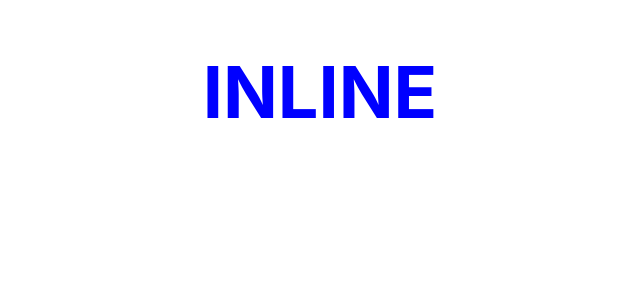
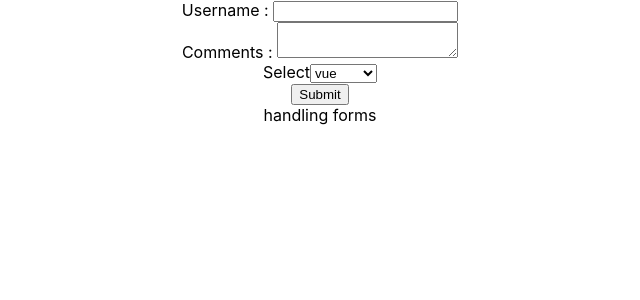
Before and after one commit to RushikeshGaikwad78/ReactJs, a React (Create React App) app in the folder 2tut/: page / in a window 1280 px wide. Shown: the top 300 px of the page, without its empty margins (320-960 px from the left). Built offline with nearby package versions, Linux system fonts and the light colour scheme.

Commit message:
Form handling

```diff
--- a/2tut/src/App.js
+++ b/2tut/src/App.js
@@ -12,11 +12,14 @@ import UserGreeting from "./components/UserGreeting";
 import NameList from "./components/NameList";
 import Stylesheet from "./components/Stylesheet";
 import Inline from "./components/Inline";
+import Form from "./components/Form";
 function App() {
   return (
     <div className="App">
 
-      <Inline/>
+      <Form/>  handling forms
+
+      {/* <Inline/> */}
 
       {/* <Stylesheet primary={true}/>  Applying CSS using Stylesheets */}
 
--- a/2tut/src/components/Classclick.js
+++ b/2tut/src/components/Classclick.js
@@ -1,7 +1,7 @@
 import React, { Component } from 'react'
 
 class Classclick extends Component {
-    clickhandler() {
+      clickhandler() {
         console.log("class comp clicked!!!");
         console.log(this)
     }
--- /dev/null
+++ b/2tut/src/components/Form.js
@@ -0,0 +1,68 @@
+import React, { Component } from 'react'
+
+//steps
+//1.write the html
+//2.for the values as input create states
+//3.to handle changes set those states using event handlers
+
+export class Form extends Component {
+
+    constructor(props) {
+      super(props)
+
+      this.state = {
+         username : '',
+         comments : '',
+         topic : 'vue'
+      }
+    }
+
+    handleusernamechange = (event) => {
+        this.setState({
+            username : event.target.value
+        })
+    }
+
+    handlecommentschange = (event) => {
+        this.setState({
+            comments : event.target.value
+        })
+    }
+
+    handletopicchange = (event) => {
+        this.setState({
+            topic : event.target.value
+        })
+    }
+
+    handlesubmit = (event) => {
+        alert(`${this.state.username} ${this.state.comments} ${this.state.topic}`)
+        event.preventDefault();
+    }
+  render() {
+    return (
+      <form onSubmit={this.handlesubmit}>
+        <div>
+            <label htmlFor="">Username : </label>
+            <input type='text' value={this.state.username} onChange={this.handleusernamechange}/>
+        </div>
+        <div>
+            <label htmlFor="">Comments : </label>
+            <textarea value={this.state.comments} onChange={this.handlecommentschange}></textarea>
+        </div>
+        <div>
+            <label>Select</label>
+            <select value={this.state.topic} onChange={this.handletopicchange}>
+                <option value="react">React</option>
+                <option value="angular">angular</option>
+                <option value="vue">vue</option>
+            </select>
+        </div>
+
+        <button type='submit'>Submit</button>
+      </form>
+    )
+  }
+}
+
+export default Form
```
Also changed, not shown: 2tut/src/components/Counter.js (+5 -3 lines).
